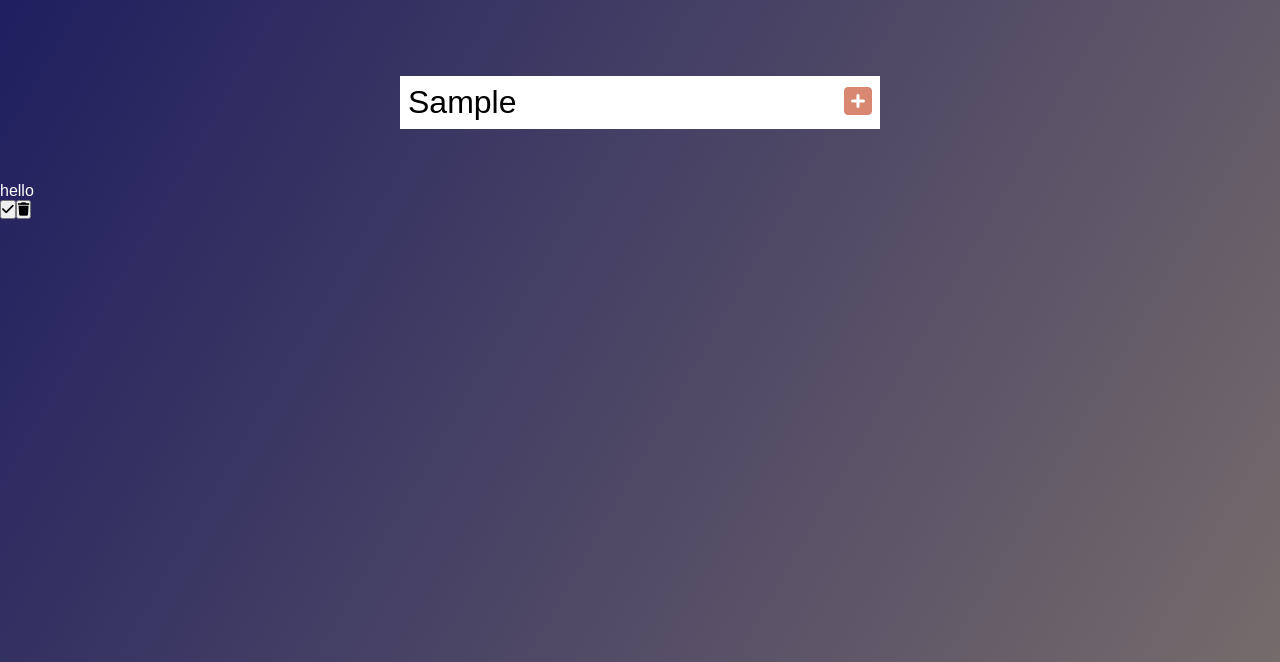
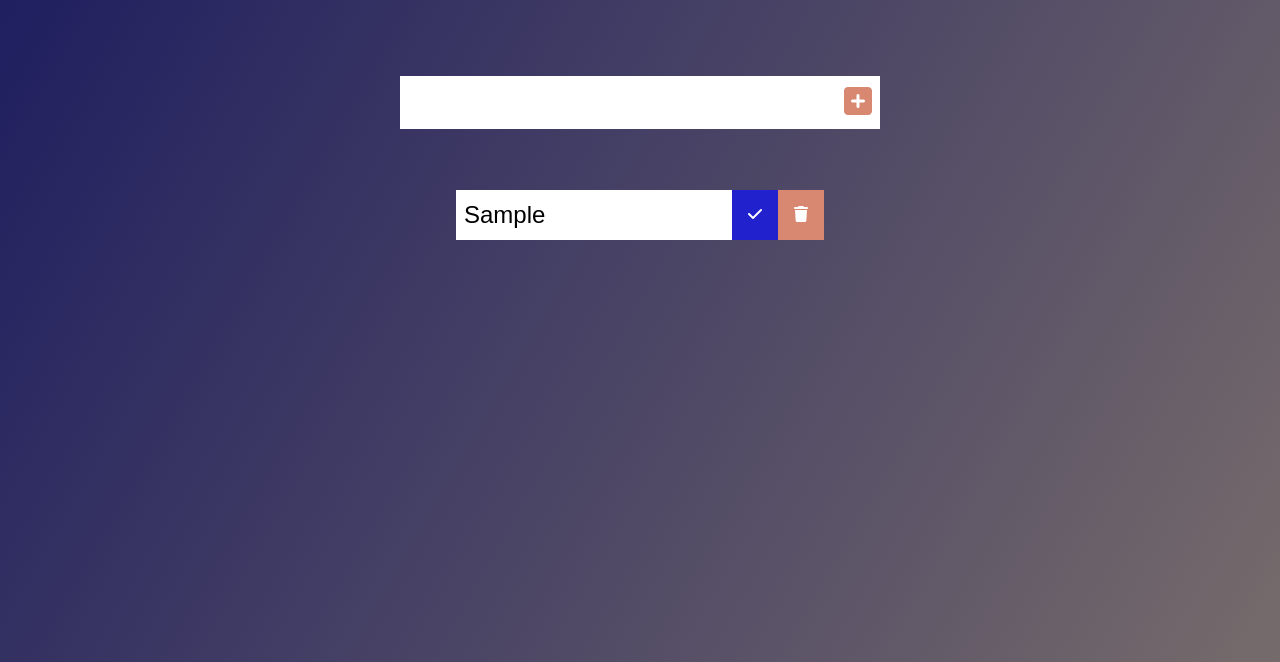
Before and after one commit to sreekanth748644/Add-Todo-s-Project, a plain HTML site: page index.html in a window 1280 px wide. Both pictures are taken after typing "Sample" into the empty fields and a click on the button 858 px from the left and 240 px from the top of the page. Shown: the part 138-800 px from the top of the page. Drawn offline with Linux system fonts and the light colour scheme.

Commit message:
5 : style is added to todo

```diff
--- a/app.js
+++ b/app.js
@@ -14,7 +14,7 @@
         //create a li to our div
         const newtodo=document.createElement("li");
         newtodo.classList.add("todo-item");
-        newtodo.innerText="hello";
+        newtodo.innerText= todoInput.value;
         todoDiv.appendChild(newtodo);
         //creating button
         const completedButton=document.createElement('button');
@@ -28,4 +28,5 @@
         trashButton.innerHTML='<i class="fas fa-trash"></i>';
         todoDiv.appendChild(trashButton);
         todoList .appendChild(todoDiv);
+        todoInput.value="";
     }
--- a/style.css
+++ b/style.css
@@ -35,3 +35,39 @@ form button:hover{
     background-color:#d88771 ;
     color: wheat;
 }
+
+.todo-container{
+    display: flex;
+    align-items: center;
+    justify-content: center;
+}
+.todo-list{
+    min-width: 30%;
+    list-style: none;
+}
+.todo{
+    margin: 0.5rem;
+    background-color: white;
+    color: black;
+    font-size: 1.5rem;
+    display: flex;
+    justify-content: space-between;
+    align-items: center;
+}
+.trash-btn, .complete-btn{
+background-color: #d88771;
+color: white;
+border: none;
+padding: 1rem;
+cursor: pointer;
+font-size: 1rem;
+}
+.complete-btn{
+    background-color: rgb(33, 33, 206);
+}
+.todo-item{
+    padding: 0rem 0.5rem ;
+}
+.todo li{
+    flex: 1;
+}
```
Also changed, not shown: index.html (+2 -2 lines).
